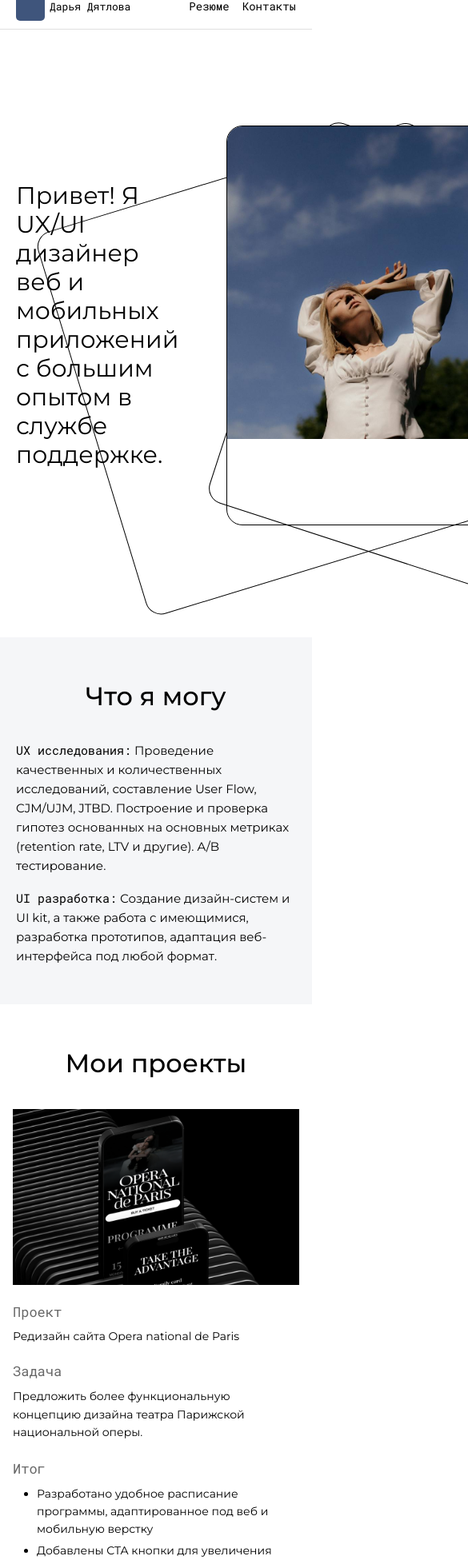
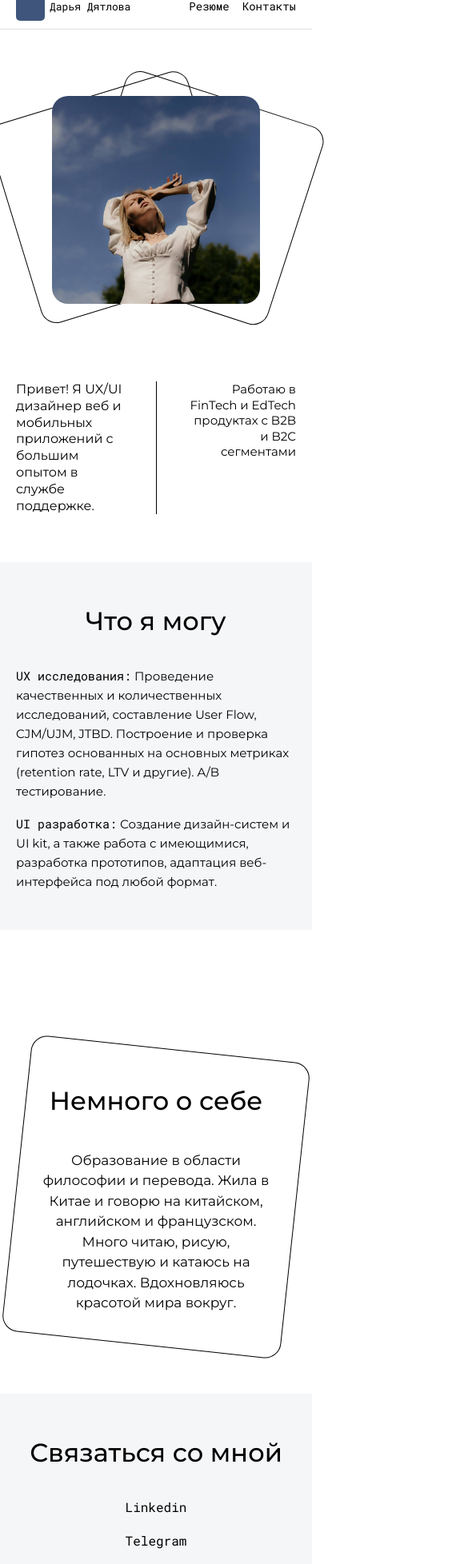
Before and after one commit to ArtemBerezkin/dariaCV, a React (Vite) app: page / in a window 390 px wide. Shown: the part 20-1976 px from the top of the page at 80% size, 585 px wide, since content can reach past the window. Built offline with nearby package versions, Linux system fonts and the light colour scheme.

Commit message:
fixed adaptive

```diff
--- a/src/App.jsx
+++ b/src/App.jsx
@@ -1,7 +1,7 @@
 import Header from './components/01_Header/Header.jsx';
 import Intro from './components/02_Intro/Intro.jsx';
 import ICan from './components/03_ICan/ICan.jsx';
-import Portfolio from './components/04_Portfolio/Portfolio.jsx';
+// import Portfolio from './components/04_Portfolio/Portfolio.jsx';
 import AboutMe from './components/05_AboutMe/AboutMe.jsx';
 import Footer from './components/06_Footer/Footer.jsx';
 
@@ -11,7 +11,7 @@ const App = () => (
     <main>
       <Intro />
       <ICan />
-      <Portfolio />
+      {/* <Portfolio /> */}
       <AboutMe />
     </main>
     <Footer />
--- a/src/components/02_Intro/Intro.jsx
+++ b/src/components/02_Intro/Intro.jsx
@@ -20,6 +20,16 @@ const Intro = () => (
       <p className={styles.textRight}>
         Работаю в FinTech и EdTech продуктах с B2B и B2C сегментами
       </p>
+
+      <div className={styles.textsRow}>
+        <p className={styles.textRowLeft}>
+          Привет! Я UX/UI дизайнер веб и мобильных приложений с большим опытом в службе поддержке.
+        </p>
+        <div className={styles.divider} />
+        <p className={styles.textRowRight}>
+          Работаю в FinTech и EdTech продуктах с B2B и B2C сегментами
+        </p>
+      </div>
     </div>
   </section>
 );
--- a/src/components/02_Intro/Intro.module.css
+++ b/src/components/02_Intro/Intro.module.css
@@ -8,7 +8,7 @@
 .inner {
   display: grid;
   grid-template-columns: 1fr auto 1fr;
-  align-items: center;
+  align-items: start;
   gap: 60px;
 }
 
@@ -30,15 +30,13 @@
   text-align: right;
   max-width: 368px;
   justify-self: end;
+  align-self: end;
 }
 
 .photoWrapper {
   position: relative;
-  width: 360px;
-  height: 520px;
-  display: flex;
-  align-items: center;
-  justify-content: center;
+  width: 500px;
+  height: 500px;
 }
 
 .cardBack1 {
@@ -60,94 +58,193 @@
 }
 
 .card {
-  position: relative;
+  position: absolute;
+  top: 50%;
+  left: 50%;
+  transform: translate(-50%, calc(-50% + 40px));
   z-index: 1;
   width: 500px;
   height: 500px;
   border-radius: 20px;
-  border: 1px solid var(--color-text);
   overflow: hidden;
 }
 
 .photo {
-  width: 100%;
-  height: 100%;
   object-fit: cover;
   object-position: center top;
-  margin-top: -30%;
+  margin-top: -40%;
 }
 
-/* @media (max-width: 1024px) {
+/* textsRow — скрыт на десктопе */
+.textsRow {
+  display: none;
+}
+
+.divider {
+  width: 1px;
+  background-color: var(--color-text);
+  align-self: stretch;
+  flex-shrink: 0;
+}
+
+.textRowLeft {
+  font-family: var(--font-serif);
+  font-size: 22px;
+  font-weight: 400;
+  line-height: 1.3;
+  color: var(--color-text);
+  flex: 1;
+}
+
+.textRowRight {
+  font-family: var(--font-serif);
+  font-size: 20px;
+  font-weight: 400;
+  line-height: 1.3;
+  color: var(--color-text);
+  text-align: right;
+  flex: 1;
+}
+
+@media (max-width: 1640px) {
   .inner {
     grid-template-columns: 1fr;
-    grid-template-rows: auto auto auto;
+    justify-items: center;
+    gap: 0;
+    min-height: unset;
+    padding-top: 460px;
+  }
+
+  .textLeft,
+  .textRight {
+    display: none;
+  }
+
+  .photoWrapper {
+    position: absolute;
+    top: 120px;
+    left: 50%;
+    transform: translateX(-50%);
+    width: 380px;
+    height: 380px;
+  }
+
+  .cardBack1 {
+    width: 380px;
+    height: 380px;
+    transform: rotate(-17deg) translateX(-90px) translateY(20px);
+  }
+
+  .cardBack2 {
+    width: 380px;
+    height: 380px;
+    transform: rotate(18deg) translateX(90px) translateY(20px);
+  }
+
+  .card {
+    width: 380px;
+    height: 380px;
+  }
+
+  .textsRow {
+    display: flex;
+    flex-direction: row;
+    gap: 40px;
+    align-items: stretch;
+    width: 100%;
+    padding-top: 40px;
+  }
+}
+
+@media (max-width: 1024px) {
+  .inner {
+    grid-template-columns: 1fr;
     justify-items: center;
     gap: 32px;
+    padding-top: 380px;
+    min-height: unset;
+  }
+
+  .photoWrapper {
+    position: absolute;
+    top: 80px;
+    left: 50%;
+    transform: translateX(-50%);
+    width: 360px;
+    height: 360px;
+  }
+
+  .cardBack1 {
+    width: 360px;
+    height: 360px;
+    transform: rotate(-17deg) translateX(-80px) translateY(20px);
+  }
+
+  .cardBack2 {
+    width: 360px;
+    height: 360px;
+    transform: rotate(18deg) translateX(80px) translateY(20px);
+  }
+
+  .card {
+    width: 360px;
+    height: 360px;
   }
 
   .textLeft {
     font-size: 22px;
     text-align: center;
     max-width: 560px;
-    order: 1;
-  }
-
-  .photoWrapper {
-    order: 2;
-    width: 280px;
-    height: 400px;
-  }
-
-  .cardBack1 {
-    width: 220px;
-    height: 310px;
-  }
-
-  .cardBack2 {
-    width: 220px;
-    height: 310px;
-  }
-
-  .card {
-    width: 220px;
-    height: 310px;
+    align-self: auto;
   }
 
   .textRight {
     font-size: 20px;
     text-align: center;
     justify-self: center;
-    order: 3;
+    align-self: auto;
   }
 }
 
-@media (max-width: 480px) {
+@media (max-width: 640px) {
   .intro {
     padding: 48px 0 60px;
+    padding-top: 80px;
     min-height: unset;
   }
 
-  .textLeft {
-    font-size: 18px;
+  .inner {
+    padding-top: 320px;
   }
 
   .photoWrapper {
-    width: 220px;
-    height: 320px;
-  }
-
-  .cardBack1,
-  .cardBack2 {
-    width: 180px;
+    top: 100px;
+    width: 260px;
     height: 260px;
   }
 
+  .cardBack1 {
+    width: 260px;
+    height: 260px;
+    transform: rotate(-17deg) translateX(-60px) translateY(20px);
+  }
+
+  .cardBack2 {
+    width: 260px;
+    height: 260px;
+    transform: rotate(18deg) translateX(60px) translateY(20px);
+  }
+
   .card {
-    width: 180px;
+    width: 260px;
     height: 260px;
   }
 
-  .textRight {
+  .textRowLeft {
     font-size: 16px;
   }
-} */
+
+  .textRowRight {
+    font-size: 15px;
+  }
+}
--- a/src/components/03_ICan/ICan.module.css
+++ b/src/components/03_ICan/ICan.module.css
@@ -1,6 +1,7 @@
 .section {
   background-color: var(--color-bg-section);
   padding: 80px 0;
+  margin-top: 160px;
 }
 
 .inner {
@@ -22,7 +23,6 @@
   display: flex;
   flex-direction: column;
   gap: 16px;
-  max-width: 860px;
   width: 100%;
 }
 
@@ -40,6 +40,12 @@
 .itemDesc {
   font-family: var(--font-serif);
   font-weight: 400;
+}
+
+@media (max-width: 1640px) {
+  .section {
+    margin-top: 0;
+  }
 }
 
 @media (max-width: 1024px) {
--- a/src/components/04_Portfolio/Portfolio.jsx
+++ b/src/components/04_Portfolio/Portfolio.jsx
@@ -1,35 +1,45 @@
+import { useRef } from 'react';
 import { Swiper, SwiperSlide } from 'swiper/react';
-import { Navigation, Pagination } from 'swiper/modules';
+import { EffectFade } from 'swiper/modules';
 import 'swiper/css';
-import 'swiper/css/navigation';
-import 'swiper/css/pagination';
+import 'swiper/css/effect-fade';
 
 import ProjectCard from './ProjectCard.jsx';
 import projects from './projects.js';
 import styles from './Portfolio.module.css';
 
-const Portfolio = () => (
+const Portfolio = () => {
+  const swiperRef = useRef(null);
+
+  return (
     <section className={styles.section}>
-    <div className={styles.titleWrapper}>
+      <div className="container">
         <h2 className={styles.title}>Мои проекты</h2>
-    </div>
-    <div className={styles.sliderWrapper}>
         <Swiper
-        modules={[Navigation, Pagination]}
-        navigation
-        pagination={{ clickable: true }}
-        spaceBetween={0}
+          modules={[EffectFade]}
+          effect="fade"
+          fadeEffect={{ crossFade: true }}
+          onSwiper={(s) => {
+            swiperRef.current = s;
+          }}
           slidesPerView={1}
           className={styles.swiper}
         >
-        {projects.map((project) => (
+          {projects.map((project, i) => (
             <SwiperSlide key={project.id}>
-            <ProjectCard project={project} />
+              <ProjectCard
+                project={project}
+                index={i}
+                total={projects.length}
+                onPrev={() => swiperRef.current?.slidePrev()}
+                onNext={() => swiperRef.current?.slideNext()}
+              />
             </SwiperSlide>
           ))}
         </Swiper>
       </div>
     </section>
   );
+};
 
 export default Portfolio;
--- a/src/components/04_Portfolio/Portfolio.module.css
+++ b/src/components/04_Portfolio/Portfolio.module.css
@@ -1,10 +1,5 @@
 .section {
   padding: 80px 0 100px;
-}
-
-.titleWrapper {
-  text-align: center;
-  margin-bottom: 56px;
 }
 
 .title {
@@ -12,169 +7,197 @@
   font-size: 60px;
   font-weight: 500;
   color: var(--color-text);
+  margin-bottom: 48px;
 }
 
-.sliderWrapper {
-  max-width: 872px;
-  margin: 0 auto;
-  padding: 0 40px;
-}
-
-/* Swiper overrides */
 .swiper {
   width: 100%;
-  padding-bottom: 56px !important;
-}
-
-:global(.swiper-button-next),
-:global(.swiper-button-prev) {
-  color: var(--color-text) !important;
-  width: 44px !important;
-  height: 44px !important;
-  background: var(--color-bg) !important;
-  border: 1px solid var(--color-border) !important;
-  border-radius: 50% !important;
-  top: 280px !important;
-}
-
-:global(.swiper-button-next::after),
-:global(.swiper-button-prev::after) {
-  font-size: 14px !important;
-  font-weight: 700 !important;
-}
-
-:global(.swiper-pagination-bullet) {
-  background: var(--color-text) !important;
-  opacity: 0.3 !important;
-}
-
-:global(.swiper-pagination-bullet-active) {
-  opacity: 1 !important;
+  border-radius: 20px;
+  overflow: hidden;
 }
 
 /* Card */
 .card {
-  display: flex;
-  flex-direction: column;
-  gap: 20px;
+  display: grid;
+  grid-template-columns: 1fr 400px;
+  height: 560px;
 }
 
 .imageWrapper {
-  width: 100%;
-  height: 493px;
   overflow: hidden;
-  background-color: #111;
+  position: relative;
 }
 
 .image {
   width: 100%;
-  height: 133%;
+  height: 100%;
   object-fit: cover;
   object-position: center top;
-  margin-top: -5%;
+  transition: transform 0.8s ease;
 }
 
-.content {
+.imageWrapper:hover .image {
+  transform: scale(1.04);
+}
+
+/* Right panel */
+.panel {
+  background: var(--color-accent);
+  padding: 44px 40px 40px;
   display: flex;
   flex-direction: column;
-  gap: 20px;
+  justify-content: space-between;
+  color: #fff;
+}
+
+.panelTop {
+  display: flex;
+  flex-direction: column;
+  gap: 22px;
+  overflow: hidden;
+}
+
+.counter {
+  font-family: var(--font-mono);
+  font-size: 13px;
+  letter-spacing: 0.12em;
+  color: rgba(255, 255, 255, 0.45);
+}
+
+.projectTitle {
+  font-family: var(--font-serif);
+  font-size: 22px;
+  font-weight: 500;
+  color: #fff;
+  line-height: 1.35;
 }
 
 .block {
   display: flex;
   flex-direction: column;
-  gap: 7px;
+  gap: 8px;
 }
 
 .label {
   font-family: var(--font-mono);
-  font-size: 17px;
-  font-weight: 400;
-  color: var(--color-text-secondary);
-}
-
-.projectTitle {
-  font-family: var(--font-serif);
-  font-size: 20px;
-  font-weight: 400;
-  color: var(--color-text);
-  line-height: 1.4;
+  font-size: 12px;
+  text-transform: uppercase;
+  letter-spacing: 0.1em;
+  color: rgba(255, 255, 255, 0.45);
 }
 
 .text {
   font-family: var(--font-serif);
-  font-size: 20px;
+  font-size: 15px;
   font-weight: 400;
-  color: var(--color-text);
+  color: rgba(255, 255, 255, 0.85);
   line-height: 1.6;
 }
 
 .results {
   display: flex;
   flex-direction: column;
-  gap: 4px;
+  gap: 6px;
 }
 
 .resultItem {
   font-family: var(--font-serif);
-  font-size: 20px;
+  font-size: 15px;
   font-weight: 400;
-  color: var(--color-text);
-  line-height: 1.6;
-  list-style: disc;
-  margin-left: 30px;
+  color: rgba(255, 255, 255, 0.85);
+  line-height: 1.55;
+  list-style: none;
+  padding-left: 18px;
+  position: relative;
 }
 
+.resultItem::before {
+  content: '—';
+  position: absolute;
+  left: 0;
+  color: rgba(255, 255, 255, 0.35);
+}
+
+/* Nav */
+.nav {
+  display: flex;
+  gap: 10px;
+  padding-top: 8px;
+}
+
+.navBtn {
+  width: 48px;
+  height: 48px;
+  border-radius: 50%;
+  border: 1px solid rgba(255, 255, 255, 0.25);
+  background: transparent;
+  color: #fff;
+  cursor: pointer;
+  display: flex;
+  align-items: center;
+  justify-content: center;
+  transition: background var(--transition), border-color var(--transition);
+  flex-shrink: 0;
+}
+
+.navBtn:hover {
+  background: rgba(255, 255, 255, 0.15);
+  border-color: rgba(255, 255, 255, 0.55);
+}
+
+/* Tablet */
 @media (max-width: 1024px) {
   .title {
     font-size: 44px;
+    margin-bottom: 36px;
   }
 
-  .sliderWrapper {
-    padding: 0 24px;
-    max-width: 100%;
+  .card {
+    grid-template-columns: 1fr;
+    grid-template-rows: 340px auto;
+    height: auto;
   }
 
-  .imageWrapper {
-    height: 360px;
+  .panel {
+    padding: 32px 28px 28px;
+    gap: 28px;
   }
 
-  .projectTitle,
+  .projectTitle {
+    font-size: 20px;
+  }
+
   .text,
   .resultItem {
-    font-size: 16px;
+    font-size: 14px;
   }
 }
 
-@media (max-width: 480px) {
+/* Mobile */
+@media (max-width: 640px) {
   .section {
     padding: 48px 0 60px;
   }
 
   .title {
     font-size: 32px;
+    margin-bottom: 24px;
   }
 
-  .titleWrapper {
-    margin-bottom: 32px;
+  .card {
+    grid-template-rows: 220px auto;
   }
 
-  .sliderWrapper {
-    padding: 0 16px;
+  .panel {
+    padding: 24px 20px 20px;
   }
 
-  .imageWrapper {
-    height: 220px;
+  .projectTitle {
+    font-size: 18px;
   }
 
-  .projectTitle,
-  .text,
-  .resultItem {
-    font-size: 14px;
-  }
-
-  :global(.swiper-button-next),
-  :global(.swiper-button-prev) {
-    display: none !important;
+  .navBtn {
+    width: 42px;
+    height: 42px;
   }
 }
--- a/src/components/04_Portfolio/ProjectCard.jsx
+++ b/src/components/04_Portfolio/ProjectCard.jsx
@@ -1,15 +1,40 @@
 import styles from './Portfolio.module.css';
 
-const ProjectCard = ({ project }) => (
+const ArrowLeft = () => (
+  <svg width="22" height="22" viewBox="0 0 24 24" fill="none">
+    <path
+      d="M19 12H5M5 12L12 19M5 12L12 5"
+      stroke="currentColor"
+      strokeWidth="1.5"
+      strokeLinecap="round"
+      strokeLinejoin="round"
+    />
+  </svg>
+);
+
+const ArrowRight = () => (
+  <svg width="22" height="22" viewBox="0 0 24 24" fill="none">
+    <path
+      d="M5 12H19M19 12L12 5M19 12L12 19"
+      stroke="currentColor"
+      strokeWidth="1.5"
+      strokeLinecap="round"
+      strokeLinejoin="round"
+    />
+  </svg>
+);
+
+const ProjectCard = ({ project, index, total, onPrev, onNext }) => (
   <div className={styles.card}>
     <div className={styles.imageWrapper}>
       <img src={project.image} alt={project.title} className={styles.image} />
     </div>
-    <div className={styles.content}>
-      <div className={styles.block}>
-        <span className={styles.label}>Проект</span>
-        <p className={styles.projectTitle}>{project.title}</p>
-      </div>
+    <div className={styles.panel}>
+      <div className={styles.panelTop}>
+        <span className={styles.counter}>
+          {String(index + 1).padStart(2, '0')} / {String(total).padStart(2, '0')}
+        </span>
+        <h3 className={styles.projectTitle}>{project.title}</h3>
         <div className={styles.block}>
           <span className={styles.label}>Задача</span>
           <p className={styles.text}>{project.task}</p>
@@ -17,12 +42,21 @@ const ProjectCard = ({ project }) => (
         <div className={styles.block}>
           <span className={styles.label}>Итог</span>
           <ul className={styles.results}>
-          {project.results.map((result) => (
-            <li key={result} className={styles.resultItem}>
-              {result}
+            {project.results.map((r) => (
+              <li key={r} className={styles.resultItem}>
+                {r}
               </li>
             ))}
           </ul>
+        </div>
+      </div>
+      <div className={styles.nav}>
+        <button className={styles.navBtn} onClick={onPrev} aria-label="Предыдущий проект">
+          <ArrowLeft />
+        </button>
+        <button className={styles.navBtn} onClick={onNext} aria-label="Следующий проект">
+          <ArrowRight />
+        </button>
       </div>
     </div>
   </div>
--- a/src/components/05_AboutMe/AboutMe.jsx
+++ b/src/components/05_AboutMe/AboutMe.jsx
@@ -1,14 +1,14 @@
 import styles from './AboutMe.module.css';
 
-const base = import.meta.env.BASE_URL;
+// const base = import.meta.env.BASE_URL;
 
-const photos = [
-  { src: `${base}about/photo1.jpg`, alt: 'Фото 1', className: 'photoTopLeft' },
-  { src: `${base}about/photo2.jpg`, alt: 'Фото 2', className: 'photoTopRight' },
-  { src: `${base}about/photo3.jpg`, alt: 'Фото 3', className: 'photoBottomLeft1' },
-  { src: `${base}about/photo4.jpg`, alt: 'Фото 4', className: 'photoBottomRight1' },
-  { src: `${base}about/photo5.jpg`, alt: 'Фото 5', className: 'photoBottomRight2' },
-];
+// const photos = [
+//   { src: `${base}about/photo1.jpg`, alt: 'Фото 1', className: 'photoTopLeft' },
+//   { src: `${base}about/photo2.jpg`, alt: 'Фото 2', className: 'photoTopRight' },
+//   { src: `${base}about/photo3.jpg`, alt: 'Фото 3', className: 'photoBottomLeft1' },
+//   { src: `${base}about/photo4.jpg`, alt: 'Фото 4', className: 'photoBottomRight1' },
+//   { src: `${base}about/photo5.jpg`, alt: 'Фото 5', className: 'photoBottomRight2' },
+// ];
 
 const AboutMe = () => (
   <section className={styles.section}>
@@ -16,11 +16,13 @@ const AboutMe = () => (
       <div className={styles.cardWrapper}>
         <div className={styles.cardBack} />
         <div className={styles.card}>
-          {photos.map((photo) => (
-            <div key={photo.src} className={`${styles.photo} ${styles[photo.className]}`}>
-              <img src={photo.src} alt={photo.alt} />
-            </div>
-          ))}
+          {/* <div className={styles.photosZone}>
+            {photos.map((photo) => (
+              <div key={photo.src} className={`${styles.photo} ${styles[photo.className]}`}>
+                <img src={photo.src} alt={photo.alt} />
+              </div>
+            ))}
+          </div> */}
           <div className={styles.textArea}>
             <h2 className={styles.title}>Немного о себе</h2>
             <p className={styles.text}>
--- a/src/components/05_AboutMe/AboutMe.module.css
+++ b/src/components/05_AboutMe/AboutMe.module.css
@@ -1,5 +1,6 @@
 .section {
   padding: 80px 0 100px;
+  margin-top: 100px;
 }
 
 .cardWrapper {
@@ -19,11 +20,13 @@
 .card {
   position: relative;
   width: 100%;
+}
+
+.photosZone {
+  position: relative;
+  height: 100%;
   min-height: 460px;
-  display: flex;
-  align-items: center;
-  justify-content: center;
-  padding: 80px 80px 80px 320px;
+  overflow: hidden;
 }
 
 .textArea {
@@ -31,7 +34,7 @@
   flex-direction: column;
   gap: 37px;
   text-align: center;
-  max-width: 836px;
+  padding: 80px;
 }
 
 .title {
@@ -49,7 +52,7 @@
   color: var(--color-text);
 }
 
-/* Photos */
+/* Photos — positioned relative to photosZone */
 .photo {
   position: absolute;
   border-radius: 10px;
@@ -66,7 +69,7 @@
   width: 150px;
   height: 137px;
   top: 60px;
-  left: 300px;
+  left: 270px;
   transform: rotate(-2.87deg);
 }
 
@@ -74,7 +77,7 @@
   width: 241px;
   height: 220px;
   top: 80px;
-  left: 90px;
+  left: 60px;
   transform: rotate(-15deg);
 }
 
@@ -82,7 +85,7 @@
   width: 189px;
   height: 172px;
   bottom: 60px;
-  right: 240px;
+  left: 20px;
   transform: rotate(165deg) scaleY(-1);
 }
 
@@ -90,7 +93,7 @@
   width: 166px;
   height: 151px;
   top: 60px;
-  right: 60px;
+  left: 224px;
   transform: rotate(0deg);
 }
 
@@ -98,20 +101,22 @@
   width: 229px;
   height: 209px;
   bottom: 40px;
-  right: 40px;
+  left: 181px;
   transform: rotate(37.36deg);
 }
 
 @media (max-width: 1024px) {
   .card {
-    padding: 48px 40px;
-    flex-direction: column;
-    align-items: center;
-    text-align: center;
+    grid-template-columns: 1fr;
+    min-height: unset;
   }
 
-  .photo {
+  .photosZone {
     display: none;
+  }
+
+  .textArea {
+    padding: 48px 40px;
   }
 
   .title {
@@ -128,7 +133,7 @@
     padding: 48px 0 60px;
   }
 
-  .card {
+  .textArea {
     padding: 40px 24px;
   }
 
--- a/src/index.css
+++ b/src/index.css
@@ -9,7 +9,7 @@
   --font-serif: 'Montserrat', sans-serif;
   --font-mono: 'Roboto Mono', monospace;
 
-  --container-width: 1160px;
+  --container-width: 1600px;
   --container-padding: 0 64px;
 
   --transition: 0.3s ease;
```
Lines whose indentation alone changed are shown as unchanged.
